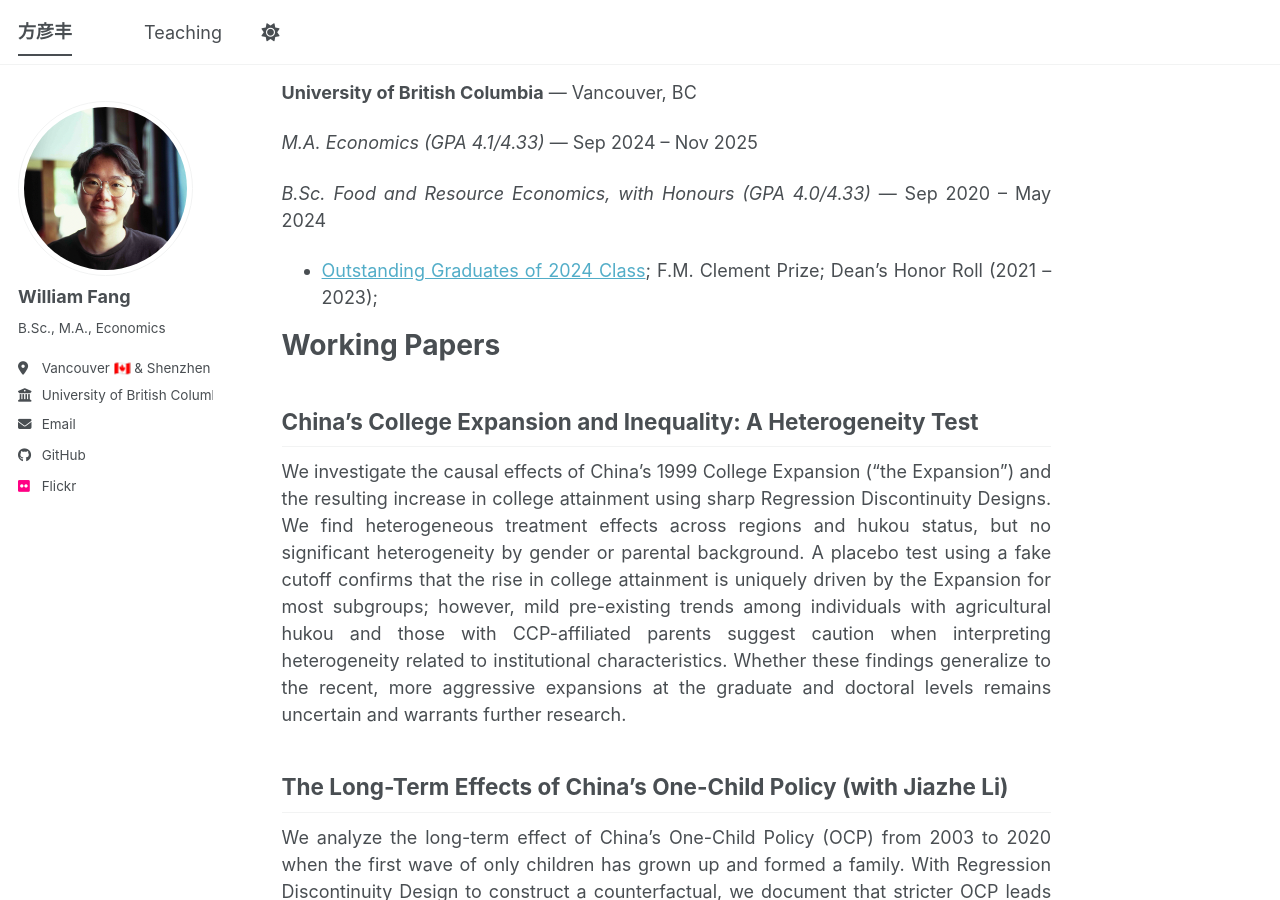
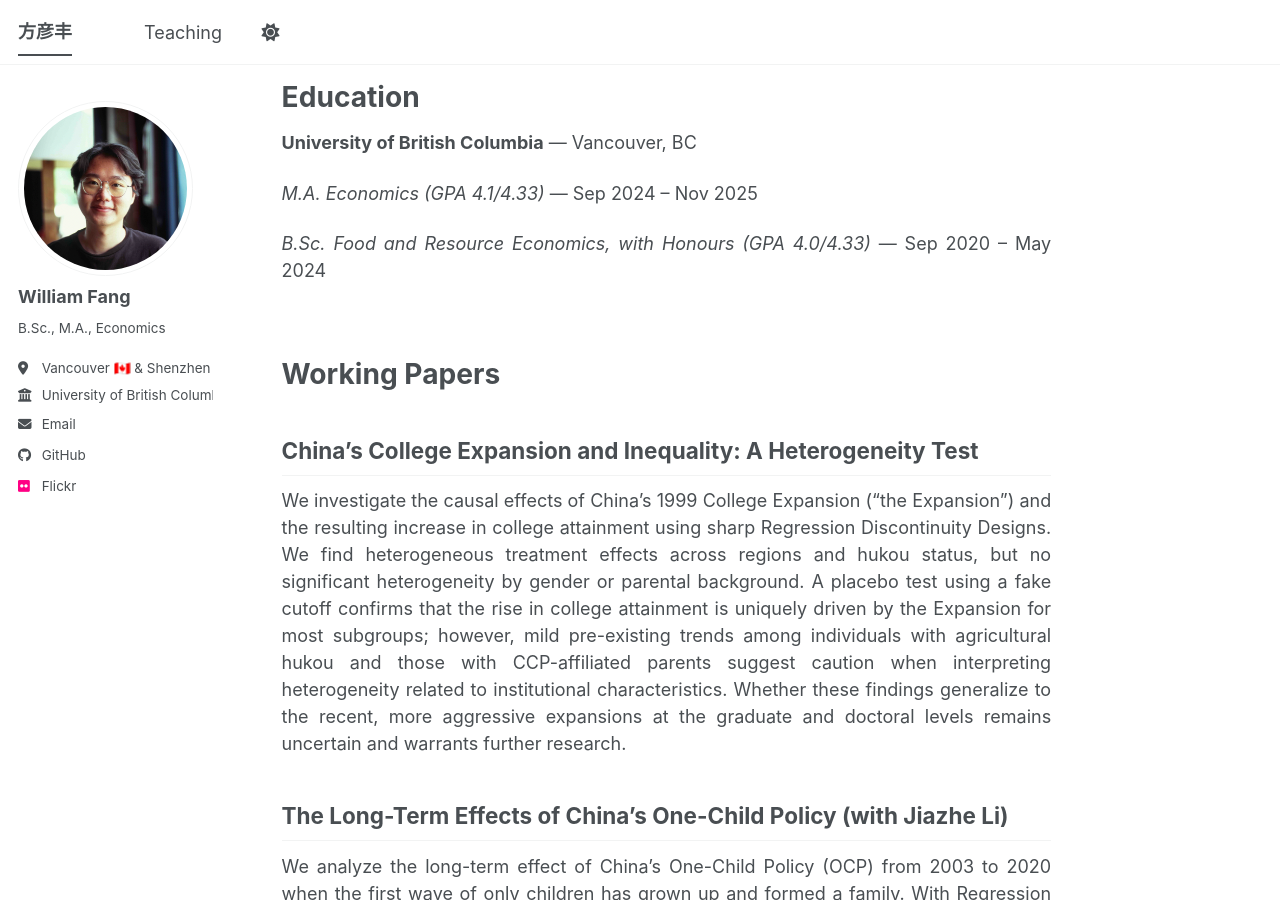
Before and after one commit to will-yanfeng-fang/will-yanfeng-fang.github.io, a Jekyll site: the page built from _pages/about.md, in a window 1280 px wide and 900 px high, scrolled down 402 px. Built offline with Jekyll 4.4.1, drawn with Linux system fonts in a browser that asks for light colours; a script bundle is joined from its source files by our own code; library files that are not in the unit come from our copies.

```diff
--- a/_pages/about.md
+++ b/_pages/about.md
@@ -13,6 +13,7 @@
 
 My research interests lie in political economy, cultural economics, and anthropology. In my free time, I practice [photography](https://www.flickr.com/photos/202753897@N08/) and music. I was recognized as an [Outstanding Graduate of the Class of 2024](https://www.landfood.ubc.ca/celebrating-the-class-of-2024/) by the UBC Faculty of Land and Food Systems, and was featured in a [faculty interview](https://www.landfood.ubc.ca/class-of-2024-william-fang/) as well as a [UBC Admissions interview (Mandarin)](https://mp.weixin.qq.com/s/9oKqySjSlGXv71n2pE0Xig).
 
+<br>
 
 # Education
 
@@ -21,8 +22,8 @@
 *M.A. Economics (GPA 4.1/4.33)* — Sep 2024 – Nov 2025
 
 *B.Sc. Food and Resource Economics, with Honours (GPA 4.0/4.33)* — Sep 2020 – May 2024
-- [Outstanding Graduates of 2024 Class](https://www.landfood.ubc.ca/celebrating-the-class-of-2024/); F.M. Clement Prize; Dean's Honor Roll (2021 – 2023);
 
+<br>
 
 # Working Papers
 
```
